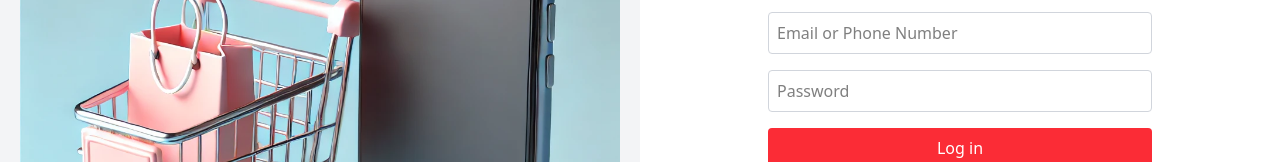
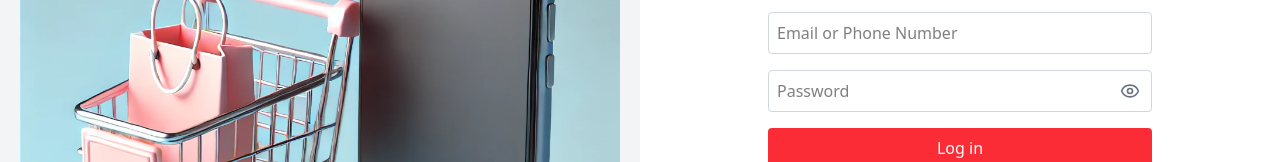
Before and after one commit to sujalkyal/KharidLo, a Next.js app in the folder apps/user/: page /auth/login in a window 1280 px wide. Shown: the part 390-552 px from the top of the page. Built offline with nearby package versions, Linux system fonts and the light colour scheme; no server answers; sample sign-in values are in the browser's storage.

Commit message:
order-small-change

```diff
--- a/apps/user/app/api/user/getAllOrders/route.js
+++ b/apps/user/app/api/user/getAllOrders/route.js
@@ -1,31 +1,26 @@
-// route to get all orders of a user
-
 import { NextResponse } from "next/server";
 import prisma from "@repo/db/client";
 import { getServerSession } from "next-auth";
 import { authOptions } from "../../../lib/auth";
 
 export async function GET(req) {
-    try{
+    try {
         const session = await getServerSession(authOptions);
-        if(!session) {
+        if (!session) {
             return NextResponse.json({ message: "Unauthorized" }, { status: 401 });
         }
+
         const id = session.user.id;
-        const user = await prisma.user.findFirst({
-            where: {
-                id: id,
-            },
-            select: {
-                orders: true
-            }
+        const userOrders = await prisma.orders.findMany({
+            where: { userId: id },
+            orderBy: { createdAt: "desc" } // Sort by most recent orders first
         });
 
-        if (!user.orders) {
+        if (!userOrders.length) {
             return NextResponse.json({ message: "Orders not found" }, { status: 404 });
         }
 
-        return NextResponse.json(user.orders);
+        return NextResponse.json(userOrders);
     } catch (error) {
         return NextResponse.json({ message: error.message }, { status: 500 });
     }
--- a/apps/user/app/auth/login/page.jsx
+++ b/apps/user/app/auth/login/page.jsx
@@ -3,10 +3,12 @@
 import { signIn } from "next-auth/react";
 import { useRouter } from "next/navigation";
 import Image from "next/image";
+import { Eye, EyeOff } from "lucide-react";
 
 export default function LoginPage() {
   const [formData, setFormData] = useState({ email: "", password: "" });
   const [loading, setLoading] = useState(false);
+  const [showPassword, setShowPassword] = useState(false);
   const router = useRouter();
 
   const handleChange = (e) => {
@@ -40,7 +42,7 @@
       {/* Left Side - Image */}
       <div className="w-1/2 bg-gray-100 flex justify-center items-center">
         <Image
-          src="/auth_image.webp" // Replace with your actual image path
+          src="/auth_image.webp"
           alt="Login Illustration"
           width={600}
           height={600}
@@ -64,15 +66,24 @@
               className="w-full p-2 border border-gray-300 rounded"
               required
             />
+            <div className="relative">
               <input
-              type="password"
+                type={showPassword ? "text" : "password"}
                 name="password"
                 placeholder="Password"
                 value={formData.password}
                 onChange={handleChange}
-              className="w-full p-2 border border-gray-300 rounded"
+                className="w-full p-2 border border-gray-300 rounded pr-10"
                 required
               />
+              <button
+                type="button"
+                onClick={() => setShowPassword(!showPassword)}
+                className="absolute inset-y-0 right-3 flex items-center text-gray-500 hover:cursor-pointer"
+              >
+                {showPassword ? <EyeOff size={20} /> : <Eye size={20} />}
+              </button>
+            </div>
             <button
               type="submit"
               className="w-full bg-red-500 text-white p-2 rounded"
--- a/apps/user/app/auth/signup/page.jsx
+++ b/apps/user/app/auth/signup/page.jsx
@@ -3,10 +3,12 @@
 import { signIn } from "next-auth/react";
 import { useRouter } from "next/navigation";
 import Image from "next/image";
+import { Eye, EyeOff } from "lucide-react";
 
 export default function SignupPage() {
   const [formData, setFormData] = useState({ name: "", email: "", password: "" });
   const [loading, setLoading] = useState(false);
+  const [showPassword, setShowPassword] = useState(false);
   const router = useRouter();
 
   const handleChange = (e) => {
@@ -40,7 +42,7 @@
       {/* Left Side - Image */}
       <div className="w-1/2 bg-gray-100 flex justify-center items-center">
         <Image
-          src="/auth_image.webp" // Replace with your actual image path
+          src="/auth_image.webp"
           alt="Signup Illustration"
           width={600}
           height={600}
@@ -73,15 +75,24 @@
               className="w-full p-2 border border-gray-300 rounded"
               required
             />
+            <div className="relative">
               <input
-              type="password"
+                type={showPassword ? "text" : "password"}
                 name="password"
                 placeholder="Password"
                 value={formData.password}
                 onChange={handleChange}
-              className="w-full p-2 border border-gray-300 rounded"
+                className="w-full p-2 border border-gray-300 rounded pr-10"
                 required
               />
+              <button
+                type="button"
+                className="absolute inset-y-0 right-3 flex items-center"
+                onClick={() => setShowPassword(!showPassword)}
+              >
+                {showPassword ? <EyeOff size={20} /> : <Eye size={20} />}
+              </button>
+            </div>
             <button
               type="submit"
               className="w-full bg-red-500 text-white p-2 rounded"
```
Lines whose indentation alone changed are shown as unchanged.
